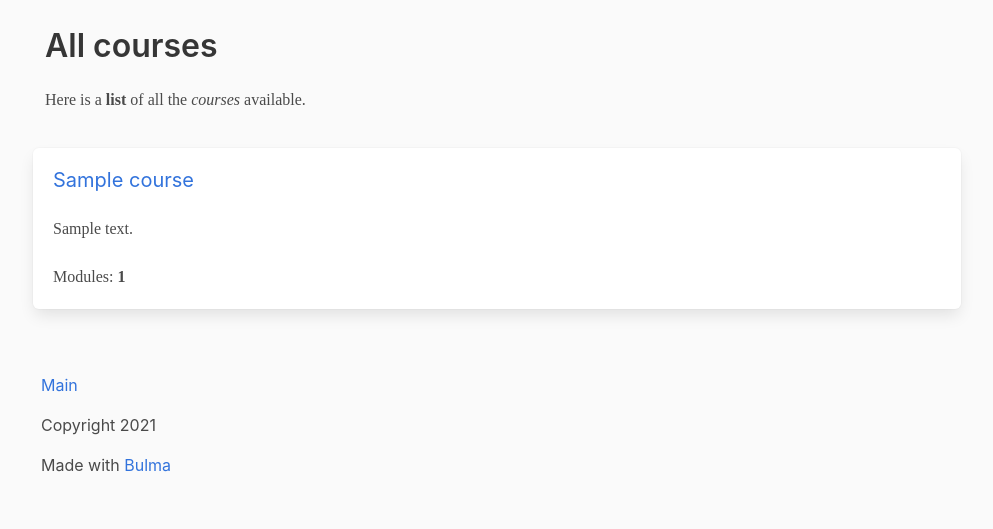
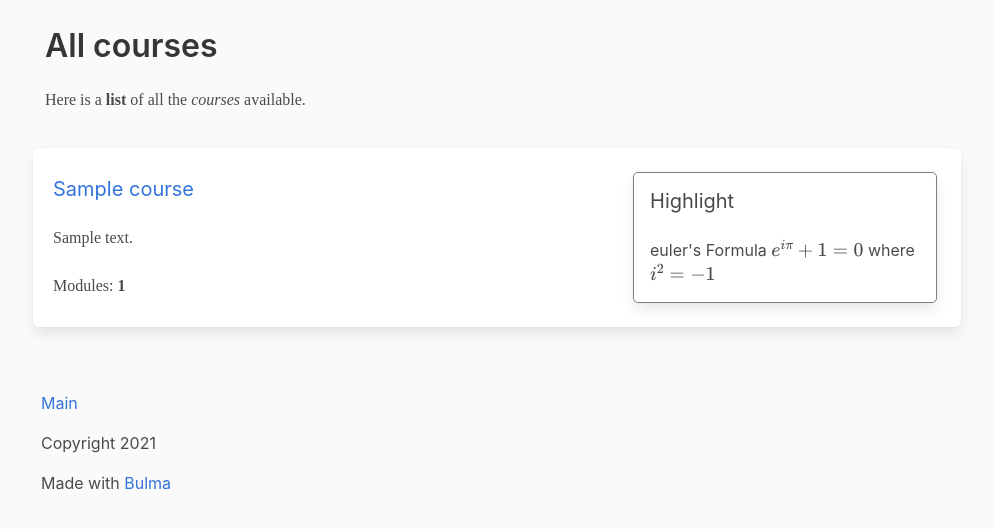
Before and after one commit to maxsmartofficial/courses, a Django app: page / in a window 1280 px wide. Shown: the part 52-581 px from the top of the page, without its empty margins (143-1136 px from the left). Run offline with Django 3.2, Linux system fonts and the light colour scheme; tables that the repository leaves empty hold one stand-in row (values such as "Sample post"); some libraries are stand-ins or nearby versions.

Commit message:
Highlight best result from module in template

```diff
--- a/courses/app/templates/app/index.html
+++ b/courses/app/templates/app/index.html
@@ -13,9 +13,16 @@
 {% for c in courses %}
 
 <div class="box">
+<div class="columns is-vcentered">
+<div class="column">
  <h2 class="subtitle"><a href="{% url 'course' c.slug %}">{{ c.name }}</a></h2>
  <div class="block is-family-secondary content markdown">{{ c.short_description | markdown | safe }}</div>
  <p class="block is-family-secondary">Modules: <b>{% course_module_count c %}</b></p>
+</div>
+<div class="column box is-one-third p-4 m-4 text-align-center" style="border:1px solid #808080;border-radius:5px;">
+<div class="container"><h2 class="subtitle">Highlight</h2><p>euler's Formula \(e^{i\pi} + 1 = 0\) where \( i^2 = -1 \)</p></div>
+</div>
+</div>
 </div>
 
 {% endfor %}
```
